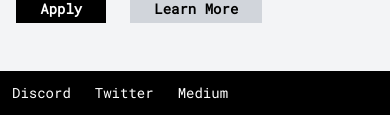
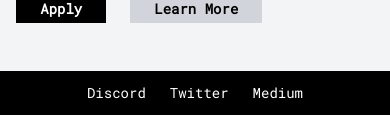
Before and after one commit to chaseadam17/website, a Next.js app: page / in a window 390 px wide. Shown: the part 709-841 px from the top of the page. Built offline with nearby package versions, Linux system fonts and the light colour scheme.

Commit message:
center footer on mobile

```diff
--- a/pages/index.tsx
+++ b/pages/index.tsx
@@ -96,7 +96,7 @@ const home = function Home() {
           </div>
         </main>
 
-        <footer className="bg-black text-white md:flex-none md:px-52 py-3 text-sm">
+        <footer className="bg-black text-white md:flex-none md:px-52 py-3 text-sm text-center sm:text-left">
           <a href="https://discord.gg/HZM2jcHdEU" target="_blank" rel="noreferrer" className="px-3 md:px-3 ">Discord</a>
           <a href="https://twitter.com/blankfdn" target="_blank" rel="noreferrer" className="px-3 md:px-3">Twitter</a>
           <a href="https://medium.com/@blankfdn" target="_blank" rel="noreferrer" className="px-3 md:px-3">Medium</a>
```
